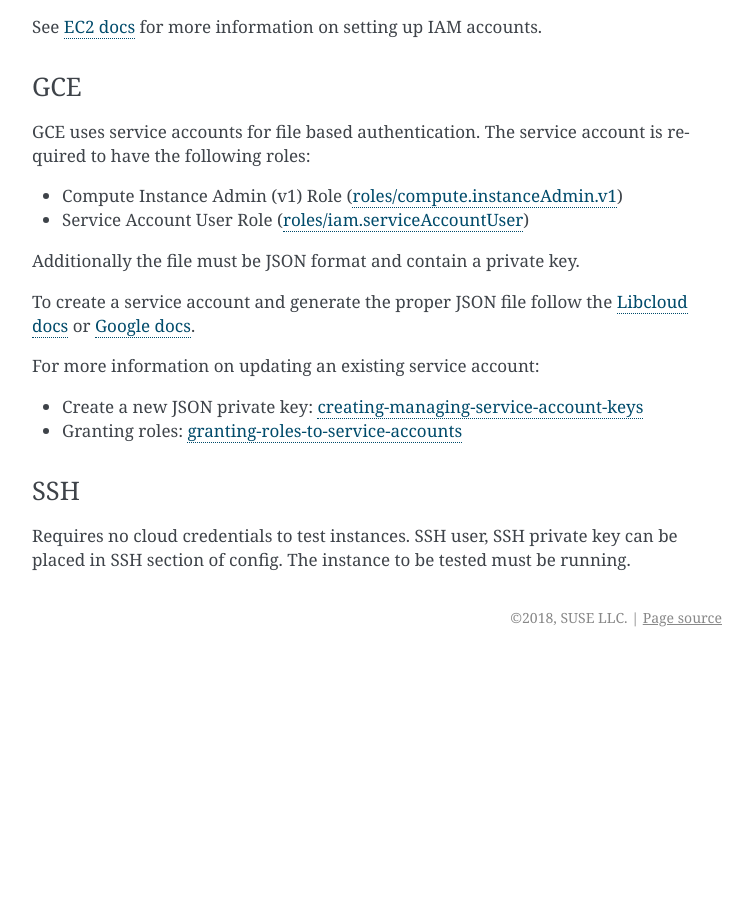
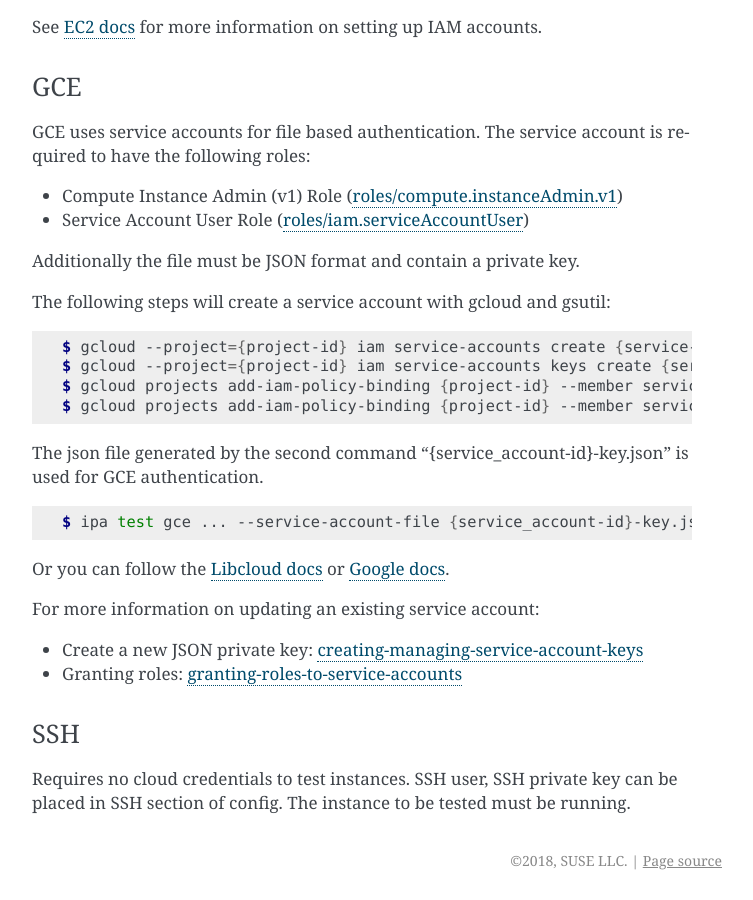
Before and after one commit to SUSE-Enceladus/img-proof, a Sphinx documentation site: the page built from docs/source/start.rst, in a window 1280 px wide and 900 px high, scrolled down 3173 px. Shown: the whole window, without its empty margins (388-1141 px from the left). Built offline with Sphinx 7.4.7, drawn with Linux system fonts in a browser that asks for light colours; pages that are not in the unit, such as notebooks, are missing from menus; before the commit the page ends 3830 px from its top, so only the background shows below that.

Commit message:
Add specfic commands for GCE credentials setup.

```diff
--- a/docs/source/start.rst
+++ b/docs/source/start.rst
@@ -183,7 +183,23 @@ required to have the following roles:
 
 Additionally the file must be JSON format and contain a private key.
 
-To create a service account and generate the proper JSON file follow the
+The following steps will create a service account with gcloud and gsutil:
+
+.. code-block:: console
+
+   $ gcloud --project={project-id} iam service-accounts create {service-account-id}
+   $ gcloud --project={project-id} iam service-accounts keys create {service_account-id}-key.json --iam-account {service-account-id}@{project-id}.iam.gserviceaccount.com
+   $ gcloud projects add-iam-policy-binding {project-id} --member serviceAccount:{service-account-id}@{project-id}.iam.gserviceaccount.com --role roles/compute.instanceAdmin.v1
+   $ gcloud projects add-iam-policy-binding {project-id} --member serviceAccount:{service-account-id}@{project-id}.iam.gserviceaccount.com --role roles/iam.serviceAccountUser
+
+The json file generated by the second command "{service_account-id}-key.json"
+is used for GCE authentication.
+
+.. code-block:: console
+
+   $ ipa test gce ... --service-account-file {service_account-id}-key.json
+
+Or you can follow the
 `Libcloud
 docs <http://libcloud.readthedocs.io/en/latest/compute/drivers/gce.html#service-account>`__
 or `Google
```
